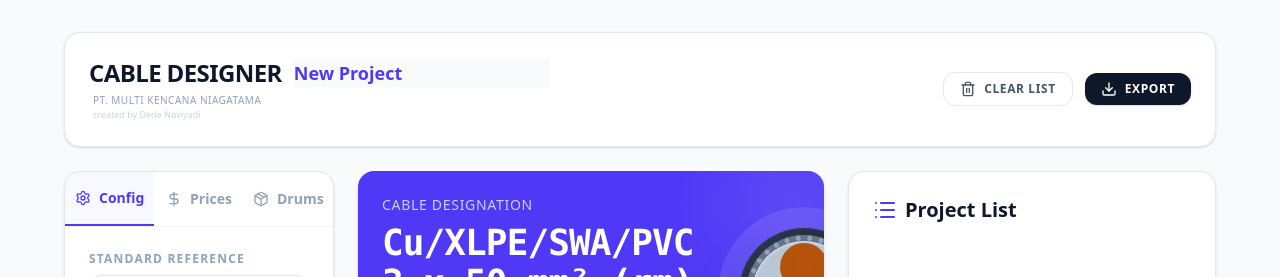
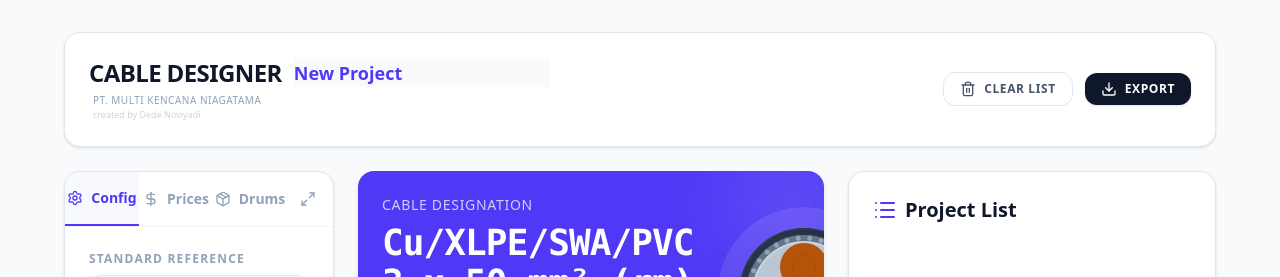
Before and after one commit to ddnovi31/dede-noviyadi, a React (Vite) app: page / in a window 1280 px wide. Shown: the top 277 px of the page. Built offline with nearby package versions, Linux system fonts and the light colour scheme.

Commit message:
feat(CableDesigner): Add expand/collapse to configuration panel
Introduces functionality to expand and collapse the configuration panel, improving UI flexibility. Also adds support for adding new outer sheath materials and refines the new material category for consistency.

```diff
--- a/src/components/CableDesigner.tsx
+++ b/src/components/CableDesigner.tsx
@@ -1,5 +1,5 @@
 import React, { useState, useEffect } from 'react';
-import { Settings, FileText, Package, Download, Zap, Info, Plus, Trash2, List, DollarSign, BarChart3, ArrowLeft, Printer, TrendingUp, RotateCcw } from 'lucide-react';
+import { Settings, FileText, Package, Download, Zap, Info, Plus, Trash2, List, DollarSign, BarChart3, ArrowLeft, Printer, TrendingUp, RotateCcw, Maximize2, Minimize2 } from 'lucide-react';
 import {
   calculateCable,
   CableDesignParams,
@@ -143,6 +143,7 @@ export default function CableDesigner() {
   });
 
   const [activeTab, setActiveTab] = useState<'config' | 'prices' | 'drums'>('config');
+  const [isConfigExpanded, setIsConfigExpanded] = useState(false);
   const [showReview, setShowReview] = useState(false);
   const [newMaterialName, setNewMaterialName] = useState('');
   const [newMaterialCategory, setNewMaterialCategory] = useState('Compound Insulation');
@@ -158,7 +159,7 @@ export default function CableDesigner() {
     title: string;
     message: string;
     onConfirm: () => void;
-    type: 'danger' | 'info';
+    type: 'danger' | 'info' | 'warning';
   }>({
     show: false,
     title: '',
@@ -322,9 +323,9 @@ export default function CableDesigner() {
   }, [params, materialDensities, materialScrap]);
 
   const handleParamChange = (key: keyof CableDesignParams, value: any) => {
-    if (value === 'ADD_NEW_COMPOUND') {
+    if (value === 'ADD_NEW_COMPOUND' || value === 'ADD_NEW_OUTER_SHEATH') {
       setActiveTab('prices');
-      setNewMaterialCategory('Compound Sheath');
+      setNewMaterialCategory('Compound (Filler/Sheath)');
       setTimeout(() => document.getElementById('new-material-input')?.focus(), 100);
       return;
     }
@@ -1102,9 +1103,9 @@ export default function CableDesigner() {
         <div className="grid grid-cols-1 lg:grid-cols-12 gap-6">
 
           {/* Configuration & Prices Panel */}
-          <div className="lg:col-span-3 space-y-6">
+          <div className={`${isConfigExpanded ? 'lg:col-span-6' : 'lg:col-span-3'} space-y-6 transition-all duration-300`}>
             <div className="bg-white rounded-2xl shadow-sm border border-slate-200 overflow-hidden">
-              <div className="flex border-b border-slate-100">
+              <div className="flex border-b border-slate-100 items-center pr-2">
                 <button
                   onClick={() => setActiveTab('config')}
                   className={`flex-1 py-4 text-sm font-semibold flex items-center justify-center gap-2 transition-colors ${
@@ -1131,6 +1132,13 @@ export default function CableDesigner() {
                 >
                   <Package className="w-4 h-4" />
                   Drums
+                </button>
+                <button
+                  onClick={() => setIsConfigExpanded(!isConfigExpanded)}
+                  className="p-2 ml-1 hover:bg-indigo-50 rounded-lg transition-all text-slate-400 hover:text-indigo-600 hidden lg:flex items-center justify-center border border-transparent hover:border-indigo-100"
+                  title={isConfigExpanded ? "Collapse View" : "Expand View"}
+                >
+                  {isConfigExpanded ? <Minimize2 className="w-4 h-4" /> : <Maximize2 className="w-4 h-4" />}
                 </button>
               </div>
 
@@ -1708,9 +1716,14 @@ export default function CableDesigner() {
                                 materialCategories[m] === 'Compound (Filler/Sheath)'
                               );
                               const availableCompounds = Array.from(new Set([...compoundMaterials, ...customCompounds])).filter(mat => materialPrices[mat] !== undefined);
-                              return availableCompounds.map(mat => (
-                                <option key={mat} value={mat}>{mat}</option>
-                              ));
+                              return (
+                                <>
+                                  {availableCompounds.map(mat => (
+                                    <option key={mat} value={mat}>{mat}</option>
+                                  ))}
+                                  <option value="ADD_NEW_OUTER_SHEATH" className="text-indigo-600 font-bold">+ Add New Material</option>
+                                </>
+                              );
                             })()}
                           </select>
                         </div>
@@ -2159,7 +2172,7 @@ export default function CableDesigner() {
           </div>
 
           {/* Results Panel */}
-          <div className="lg:col-span-5 space-y-6">
+          <div className={`${isConfigExpanded ? 'lg:col-span-6' : 'lg:col-span-5'} space-y-6 transition-all duration-300`}>
 
             {/* Cable Designation */}
             <div className="bg-indigo-600 rounded-2xl p-6 shadow-md text-white flex flex-col md:flex-row justify-between items-center relative overflow-hidden gap-6">
@@ -2590,7 +2603,7 @@ export default function CableDesigner() {
           </div>
 
           {/* Project List Section (Right Side) */}
-          <div className="lg:col-span-4">
+          <div className={`${isConfigExpanded ? 'hidden' : 'lg:col-span-4'} transition-all duration-300`}>
             <div className="bg-white rounded-2xl p-6 shadow-sm border border-slate-200 h-full">
               <div className="flex items-center justify-between mb-6">
                 <h2 className="text-xl font-bold flex items-center gap-2">
```
